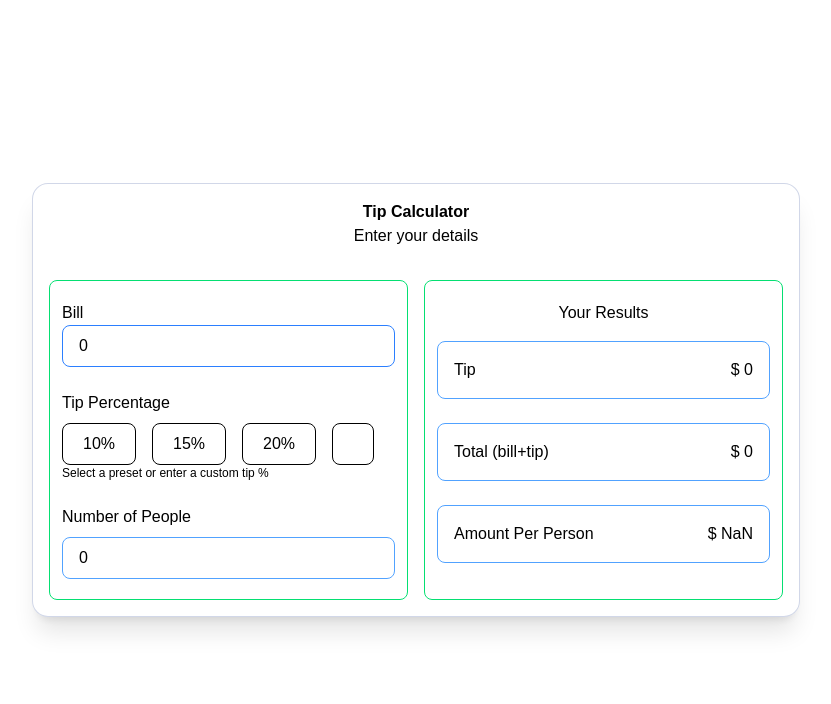
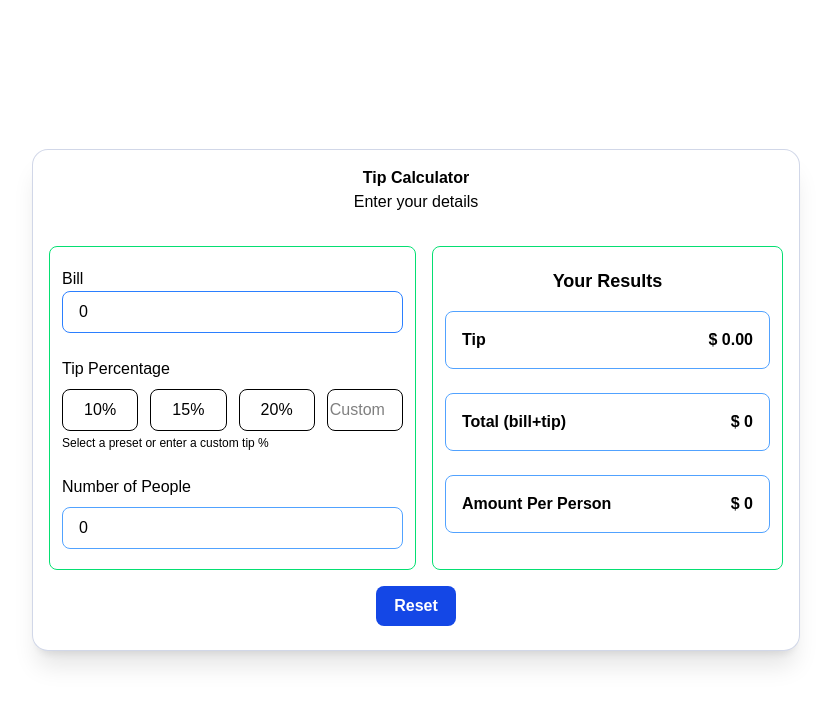
Before and after one commit to agigibairene/tip_calculator, a React (Vite) app: page / in a window 1280 px wide. Shown: the top 704 px of the page, without its empty margins (224-1055 px from the left). Built offline with nearby package versions, Linux system fonts and the light colour scheme; a web font is replaced by a local one.

Commit message:
only functionality

```diff
--- a/src/components/Tip.tsx
+++ b/src/components/Tip.tsx
@@ -3,6 +3,7 @@ import { useState } from "react"
 interface TipInterface{
     bill: number
     people: number
+    tipPercent: number
 }
 
 
@@ -13,51 +14,89 @@ export default function Tip(){
     const [userInput, setUserInput] = useState<TipInterface>({
         bill: 0,
         people: 0,
+        tipPercent: 0
     });
 
-    const [tipPercent, setTipPercent] = useState<number>(0)
+    const [tipPercent, setTipPercent] = useState<number>(0);
+    const [customTip, setCustomTip] = useState('');
+    const [errors, setErrors] = useState<{ [key: string]: string }>({
+        bill: '',
+        people: ''
+    });
+    const [touched, setTouched] = useState<{ [key: string]: boolean }>({
+        bill: false,
+        people: false
+    });
+
+
+    const validate = (name: string, value: any) => {
+        let errorMsg = '';
+        if (value==='' || value===0) {
+            errorMsg = 'Field cannot be empty';
+        }
+        else if (isNaN(value) || Number(value) < 0 || !Number.isInteger(Number(value))) {
+            errorMsg = 'Please enter a valid number';
+        }
+
+        setErrors(prev => ({ ...prev, [name]: errorMsg }));
+    };
+
+    const handleBlur = (e: React.ChangeEvent<HTMLInputElement>) => {
+        setTouched({ ...touched, [e.target.name]: true });
+    };
 
     function handleUserInput(e: React.ChangeEvent<HTMLInputElement| HTMLButtonElement>){
         const { name, value } = e.target;
         setUserInput((prev)=>({
             ...prev,
             [name] : value
-        }))
+        }));
+        validate(name, value)
+    }
+
+    function handleReset(){
+        setCustomTip('')
+        setErrors({})
+        setTipPercent(0)
+        setUserInput({bill:0, people:0, tipPercent: 0})
     }
 
     const tipBtns = [10, 15, 20]
 
-    let amount = (tipPercent/100) * userInput.bill;
+    const finalTipPercent = customTip ? Number(customTip) : tipPercent || 0;
+    let amount = (finalTipPercent/100) * userInput.bill;
     let total = Number(amount) + Number(userInput.bill);
-    let person = Math.ceil(total/userInput.people)
+    let person = userInput.people ? Math.ceil(total/userInput.people) : 0
 
 
     return(
         <section className="flex justify-center items-center  h-screen">
-            <div className="p-4  flex flex-col justify-center w-2/3 bg-white/10 backdrop-blur-md border border-blue-900/20 rounded-2xl shadow-xl max-w-3xl">
+            <div className="p-4 pb-6  flex flex-col justify-center w-2/3 bg-white/10 backdrop-blur-md border border-blue-900/20 rounded-2xl shadow-xl max-w-3xl">
                 <div className="mb-8">
                     <h1 className="text-center font-bold">Tip Calculator</h1>
                     <p className="text-center">Enter your details</p>
                 </div>
-                <div className="flex flex-row gap-4">
-                    <div className="w-1/2 border px-3 py-5 border-green-400 rounded-lg">
+                <div className="flex md:flex-row flex-col gap-4">
+                    <div className="md:w-1/2 w-full border px-3 py-5 border-green-400 rounded-lg">
                         <div className="flex flex-col mb-6">
                             <label htmlFor="">Bill</label>
                             <input className="px-4 py-2 outline-0 border rounded-lg border-blue-500"
                                 name="bill"
                                 value={userInput.bill}
                                 onChange={handleUserInput}
+                                onBlur={handleBlur}
                             />
+                            {touched.bill && errors.bill && (<p className="text-xs text-red-500">{errors.bill}</p>)}
                         </div>
                         <div className="mb-6 w-full">
                             <label>Tip Percentage</label>
-                            <div className="mt-2 w-full mb-1">
-                                {
-                                   tipBtns.map((btn)=>(
+
+                            <div className="mt-2 flex gap-3 w-full flex-nowrap">
+                                {tipBtns.map((btn) => (
                                 <button
                                     key={btn}
                                     onClick={() => setTipPercent(btn)}
-                                        className={`px-5 mr-4 py-2 text-center rounded-lg border transition ${
+                                    className={`flex-1 py-2 cursor-pointer text-center rounded-lg border transition ${
                                     tipPercent === btn
                                         ? "bg-purple-600 text-white"
                                         : "bg-white text-black"
@@ -65,17 +104,20 @@ export default function Tip(){
                                 >
                                     {btn}%
                                 </button>
-                                   ))
-                                }
+                                ))}
+
                                 <input
                                     type="number"
-                                    value={tipPercent}
-                                    onChange={(e) => setTipPercent(Number(e.target.value))}
-                                    className="border w-7 text-center rounded-lg px-5 py-2"
+                                    value={customTip}
+                                    onChange={(e) => setCustomTip(e.target.value)}
+                                    className="flex-1 border text-center rounded-lg py-2 min-w-0"
+                                    placeholder="Custom"
                                 />
-                            <p className="text-xs">Select a preset or enter a custom tip %</p>
                             </div>
 
+                            <p className="text-xs mt-1">
+                                Select a preset or enter a custom tip %
+                            </p>
                             </div>
                         <div className="flex flex-col gap-2">
                             <label>Number of People</label>
@@ -85,28 +127,32 @@ export default function Tip(){
                                 value={userInput.people}
                                 onChange={handleUserInput}
                             />
+                            {errors.people && <p className="text-xs text-red-500">{errors.people}</p>}
+
                         </div>
                     </div>
 
-                    <div className="border-green-400 px-3 flex-col gap-8 py-5 rounded-lg w-1/2 border">
-                        <p className="text-center mb-4">Your Results</p>
+                    <div className="border-green-400 px-3 flex-col gap-8 py-5 rounded-lg md:w-1/2 border">
+                        <p className="text-center mb-4 font-bold text-lg">Your Results</p>
 
                         <div className="flex mb-6 justify-between border border-blue-400 rounded-lg items-center px-4 py-4 flex-row">
-                            <p>Tip</p>
-                            <p>$ {amount}</p>
+                            <p className="font-bold">Tip</p>
+                            <p className="font-bold">$ {amount.toFixed(2)}</p>
                         </div>
 
                         <div className="flex  mb-6 justify-between border border-blue-400 rounded-lg px-4 py-4">
-                            <p>Total (bill+tip)</p>
-                            <p>$ {total}</p>
+                            <p className="font-bold">Total (bill+tip)</p>
+                            <p className="font-bold">$ {total}</p>
                         </div>
 
                         <div className="flex justify-between border border-blue-400 rounded-lg px-4 py-4">
-                            <p>Amount Per Person</p>
-                            <p>$ {person}</p>
+                            <p className="font-bold ">Amount Per Person</p>
+                            <p className="font-bold ">$ {person}</p>
                         </div>
                     </div>
+
                 </div>
+                    <button className="px-4 py-2 rounded-lg mt-4 mx-auto cursor-pointer bg-blue-700 font-bold text-white w-20" onClick={handleReset}>Reset</button>
             </div>
         </section>
     )
```
Lines whose indentation alone changed are shown as unchanged.
